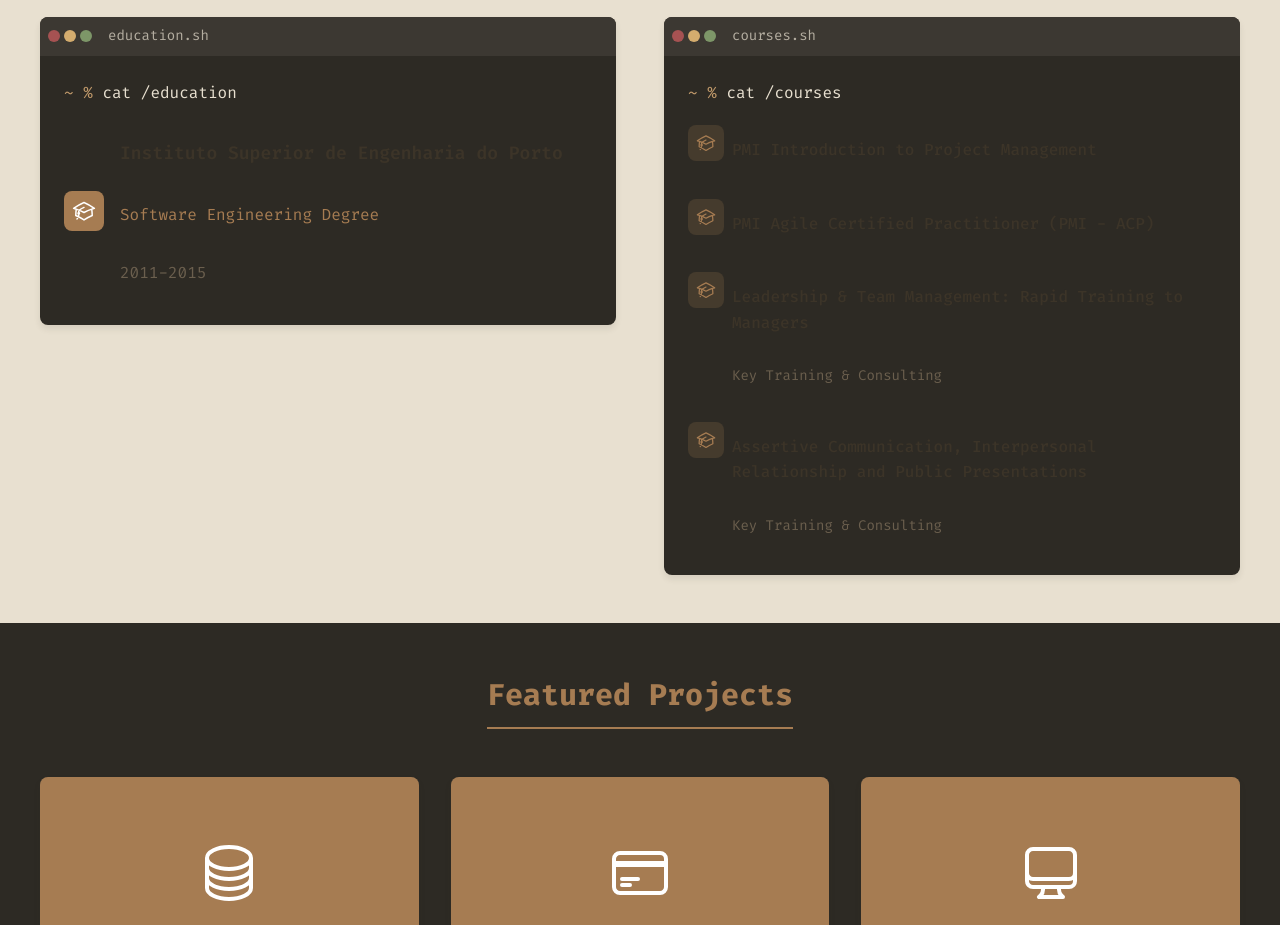
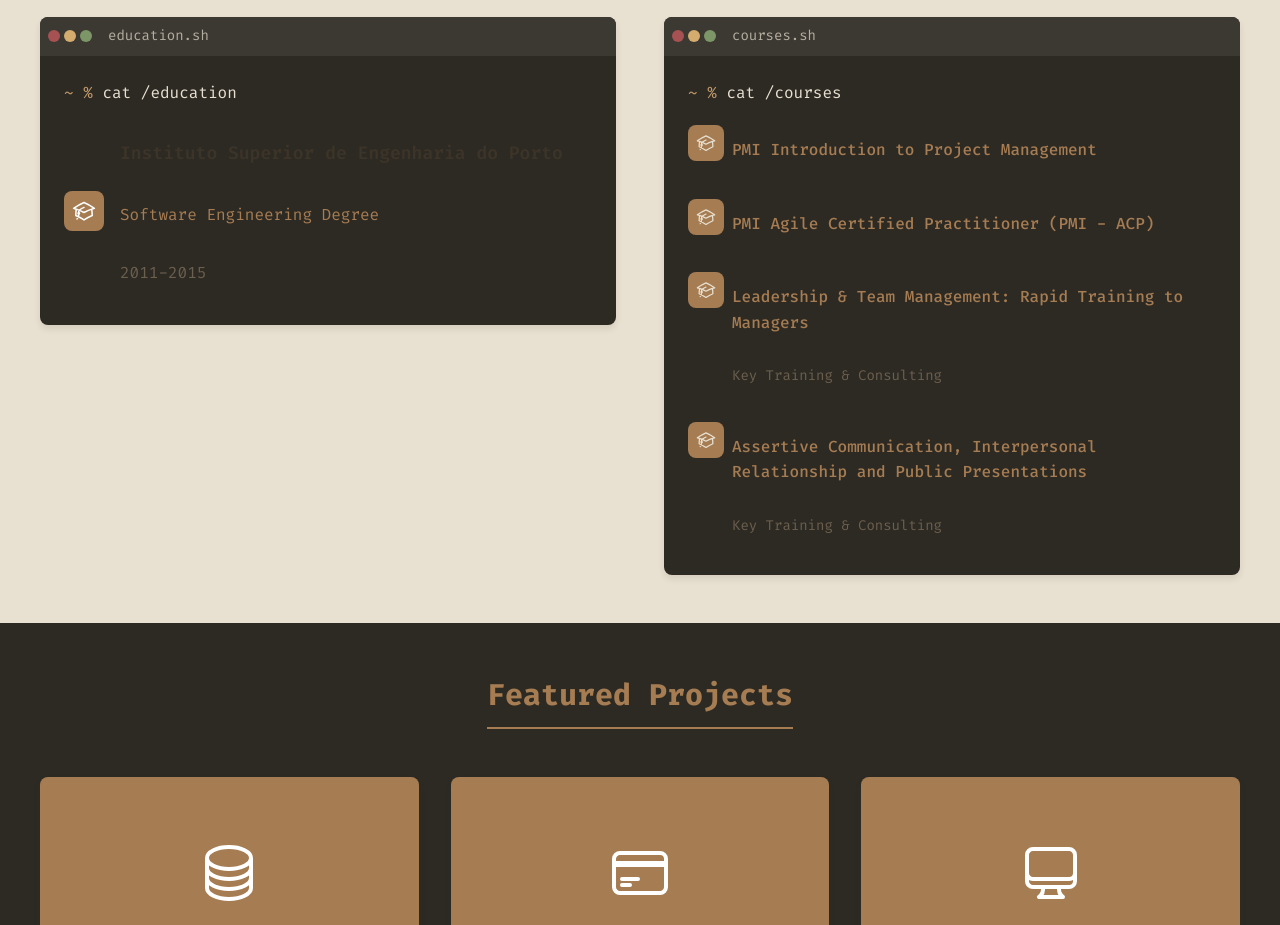
Before and after one commit to aacnsilva/aacnsilva.github.io, a plain HTML site: page index.html in a window 1280 px wide. Shown: the part 3180-4105 px from the top of the page. Drawn offline with Linux system fonts and the light colour scheme.

Commit message:
fix: bad colors for education and courses

```diff
--- a/styles.css
+++ b/styles.css
@@ -597,7 +597,7 @@ a:hover {
 }
 
 .course-icon {
-  background-color: rgba(166, 124, 82, 0.2);
+  background-color: var(--color-accent);
   padding: var(--spacing-sm);
   border-radius: 0.5rem;
   margin-right: var(--spacing-sm);
@@ -610,7 +610,6 @@ a:hover {
 .course-icon svg {
   width: 1.25rem;
   height: 1.25rem;
-  color: var(--color-accent);
 }
 
 .course-details {
@@ -620,7 +619,7 @@ a:hover {
 
 .course-name {
   font-weight: 500;
-  color: var(--color-text);
+  color: var(--color-accent);
 }
 
 .course-provider {
```
